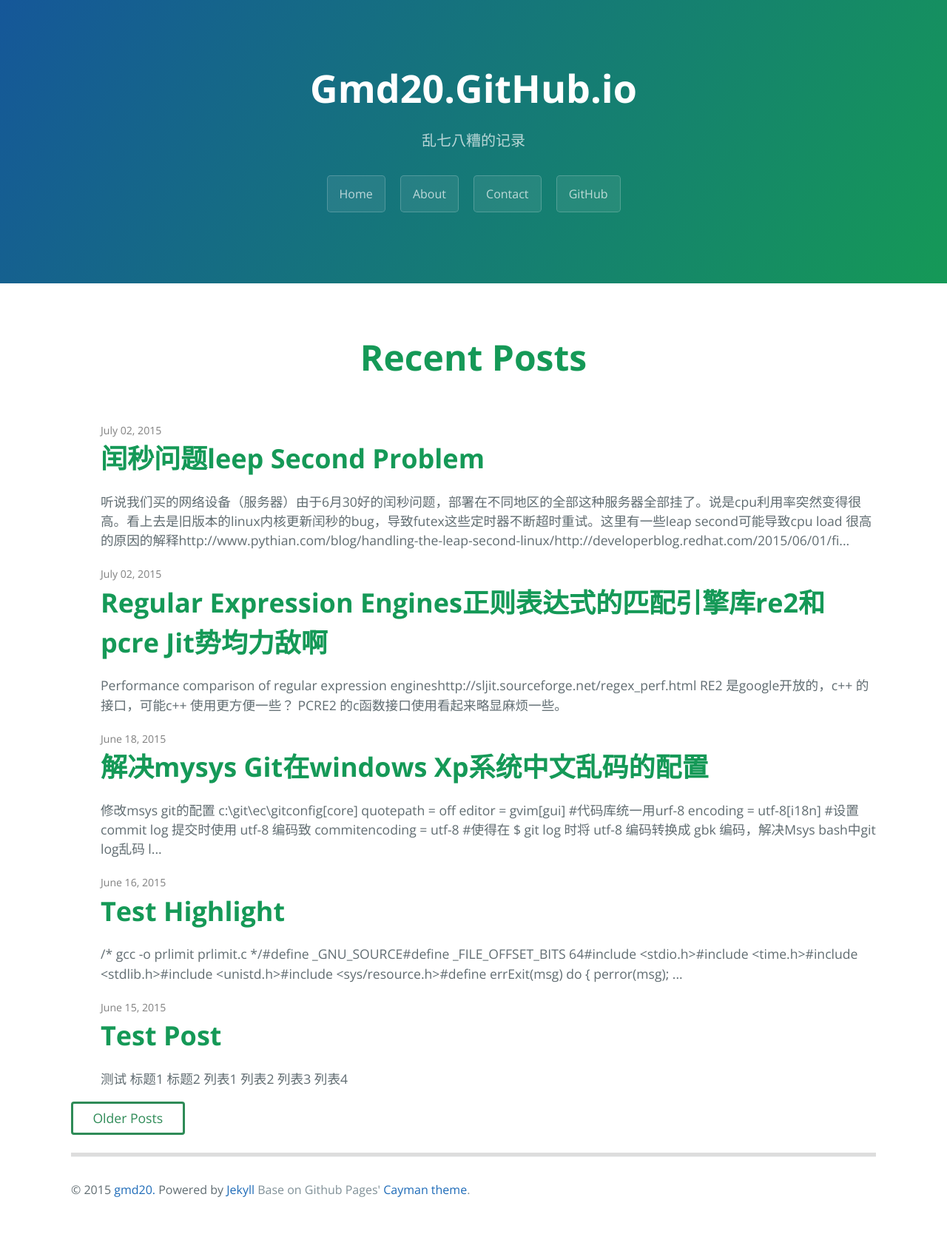
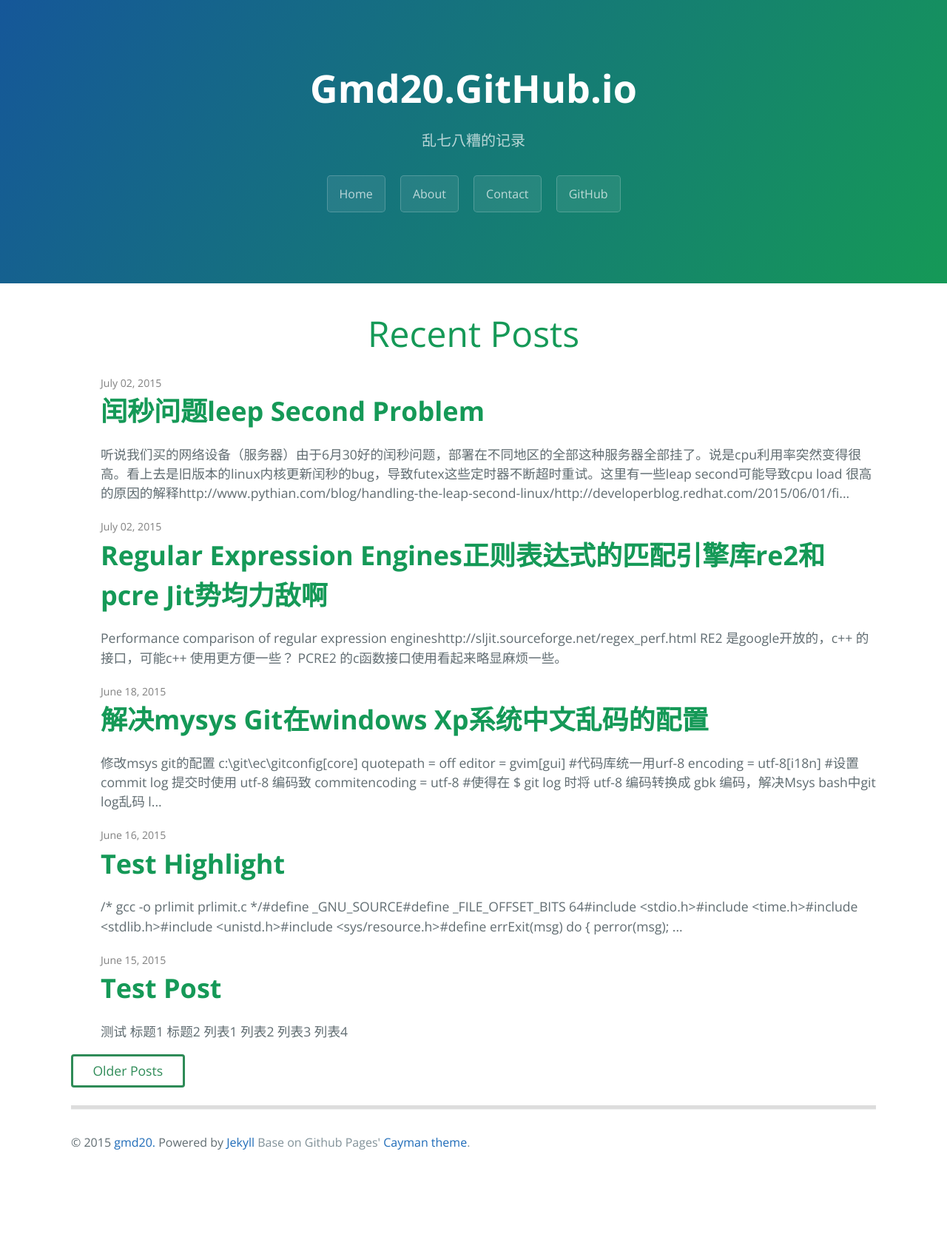
Before and after one commit to gmd20/gmd20.github.io, a Jekyll site: the page built from index.html, in a window 1280 px wide. Shown: the whole page at 74% size. Built offline with Jekyll 4.4.1, drawn with Linux system fonts in a browser that asks for light colours; Markdown is read by kramdown in place of the engine named in the settings; the list of posts is cut into pages by our own code; after the commit the page ends 1604 px from its top, so only the background shows below that.

Commit message:
Update blog.css

```diff
--- a/stylesheets/blog.css
+++ b/stylesheets/blog.css
@@ -2,7 +2,7 @@
  list-style:none;
 }
 
-#home .pageTitle {
+.pageTitle {
   margin: 2rem auto 1em;
   text-align: center;
   font-size: 3.00rem;
```
